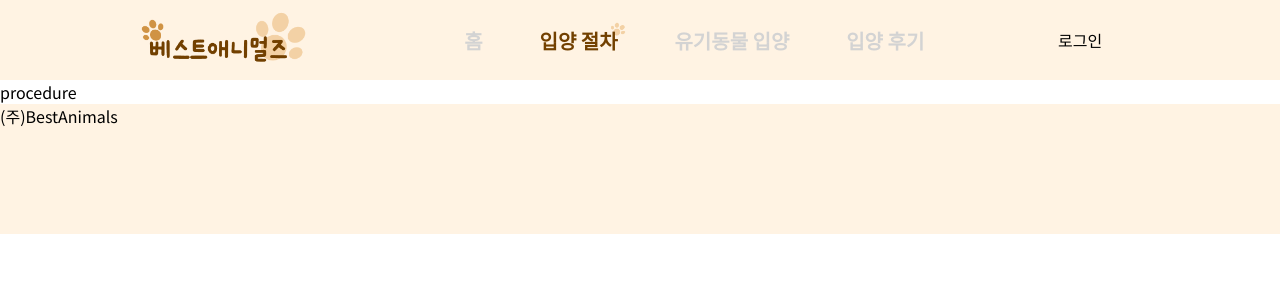
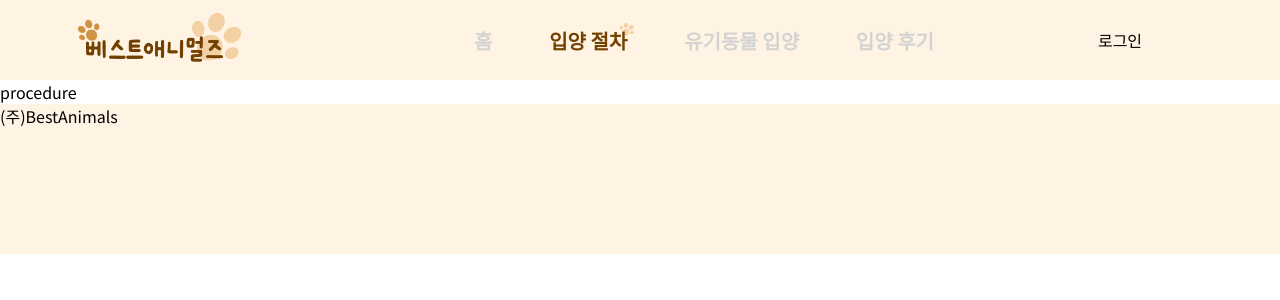
Before and after one commit to kmj0973/bestanimals, a Next.js app in the folder bestanimals/: page /procedure in a window 1280 px wide. Shown: the top 300 px of the page. Built offline with nearby package versions, Linux system fonts and the light colour scheme.

Commit message:
refactor/header, footer styles

```diff
--- a/bestanimals/src/app/_common/Footer/index.styles.ts
+++ b/bestanimals/src/app/_common/Footer/index.styles.ts
@@ -4,7 +4,6 @@ import styled from "styled-components";
 
 export const FooterContainer = styled.div`
   width: 100%;
-  min-width: 1040px;
-  height: 130px;
+  height: 150px;
   background-color: #fff3e3;
 `;
--- a/bestanimals/src/app/_common/Header/index.styles.ts
+++ b/bestanimals/src/app/_common/Header/index.styles.ts
@@ -6,18 +6,22 @@ import styled from "styled-components";
 
 export const HeaderContainer = styled.div`
   background-color: #fff3e3;
+  width: 100%;
+  height: 80px;
+`;
+
+export const HeaderWrap = styled.div`
   display: flex;
   justify-content: space-between;
   align-items: center;
-  width: 100%;
-  min-width: 1040px;
-  height: 80px;
+  max-width: 1440px;
+  height: 100%;
+  margin: 0 auto;
 `;
 
 export const LogoImageContainer = styled(Link)`
   width: 35%;
   height: 100%;
-  margin-left: 5%;
 `;
 
 export const LogoImage = styled(Image)`
@@ -58,7 +62,6 @@ export const NavAccentImage = styled(Image)`
 export const UserLoginContainer = styled.div`
   width: 25%;
   min-width: 100px;
-  margin-right: 5%;
 `;
 
 export const UserLogin = styled.div`
--- a/bestanimals/src/app/_common/Header/index.tsx
+++ b/bestanimals/src/app/_common/Header/index.tsx
@@ -19,6 +19,7 @@ const Header = () => {
   return (
     <header>
       <S.HeaderContainer>
+        <S.HeaderWrap>
           <S.LogoImageContainer href="/">
             <S.LogoImage src={header_logo} alt="logo" />
           </S.LogoImageContainer>
@@ -42,6 +43,7 @@ const Header = () => {
           <S.UserLoginContainer>
             <S.UserLogin>로그인</S.UserLogin>
           </S.UserLoginContainer>
+        </S.HeaderWrap>
       </S.HeaderContainer>
     </header>
   );
```
Lines whose indentation alone changed are shown as unchanged.
